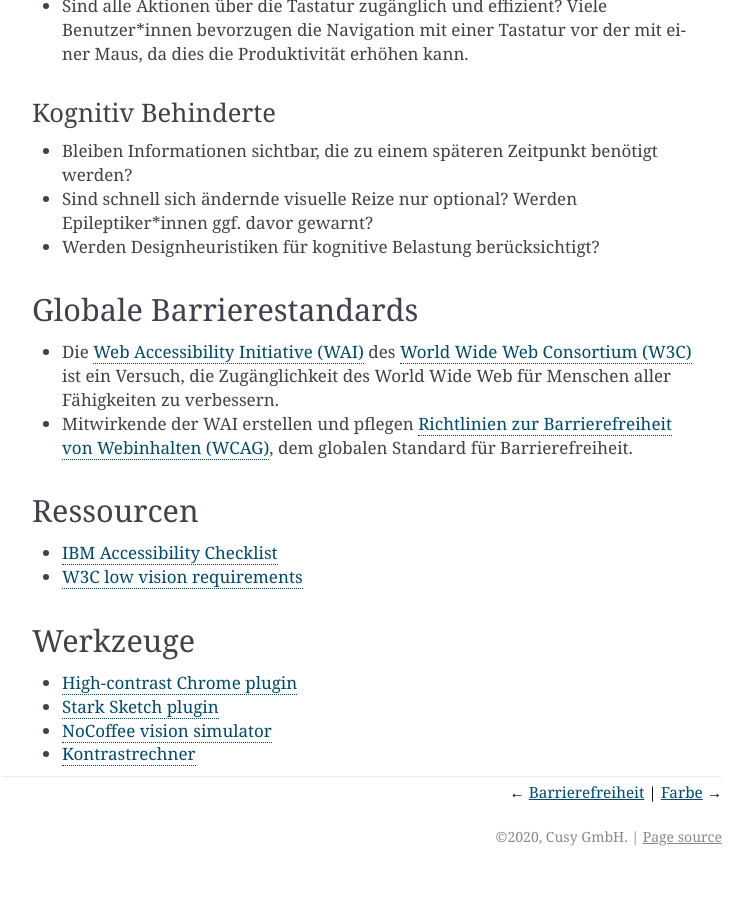
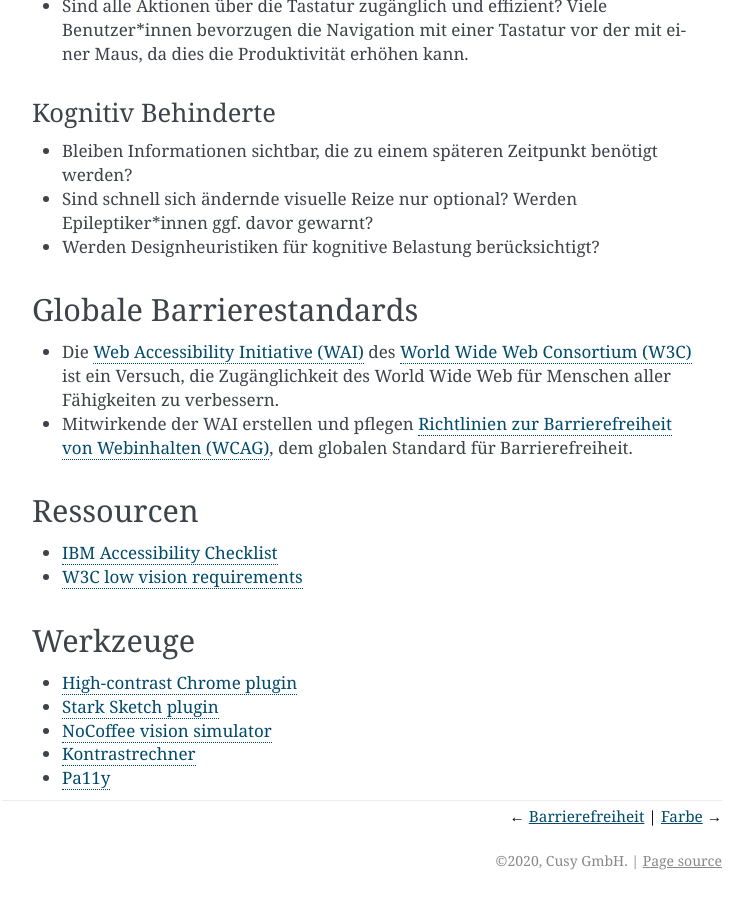
Before and after one commit to cusyio/cusy-design-system, a Sphinx documentation site: the page built from docs/accessibility/overview.rst, in a window 1280 px wide and 900 px high, scrolled down 1961 px. Shown: the whole window, without its empty margins (388-1141 px from the left). Built offline with Sphinx 7.4.7, drawn with Linux system fonts in a browser that asks for light colours; before the commit the page ends 2837 px from its top, so only the background shows below that.

Commit message:
Add Pa11y

```diff
--- a/docs/accessibility/overview.rst
+++ b/docs/accessibility/overview.rst
@@ -134,3 +134,4 @@ Werkzeuge
   <https://chrome.google.com/webstore/detail/nocoffee/jjeeggmbnhckmgdhmgdckeigabjfbddl>`_
 * `Kontrastrechner
   <https://www.leserlich.info/werkzeuge/kontrastrechner/>`_
+* `Pa11y <https://pa11y.org/>`_
```
